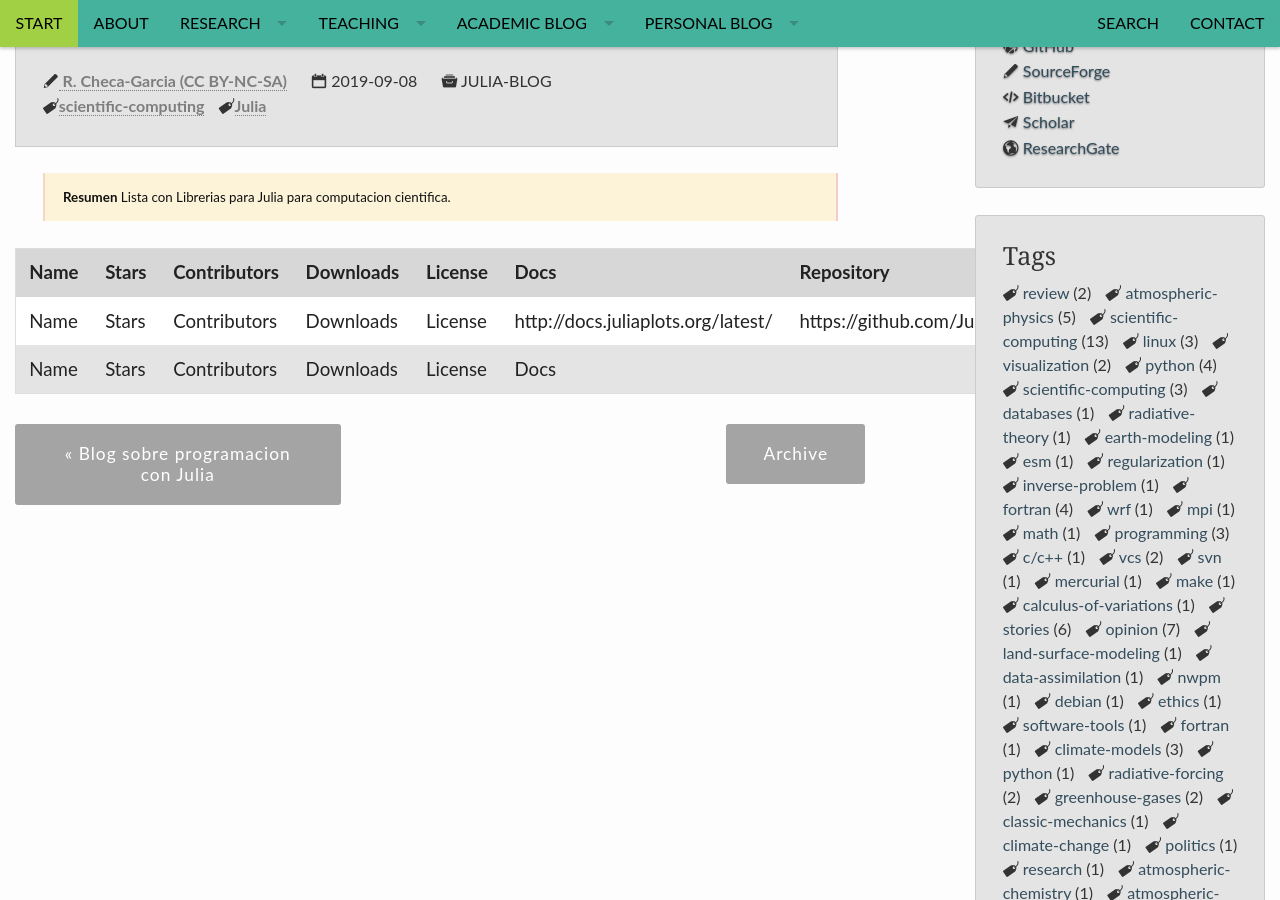
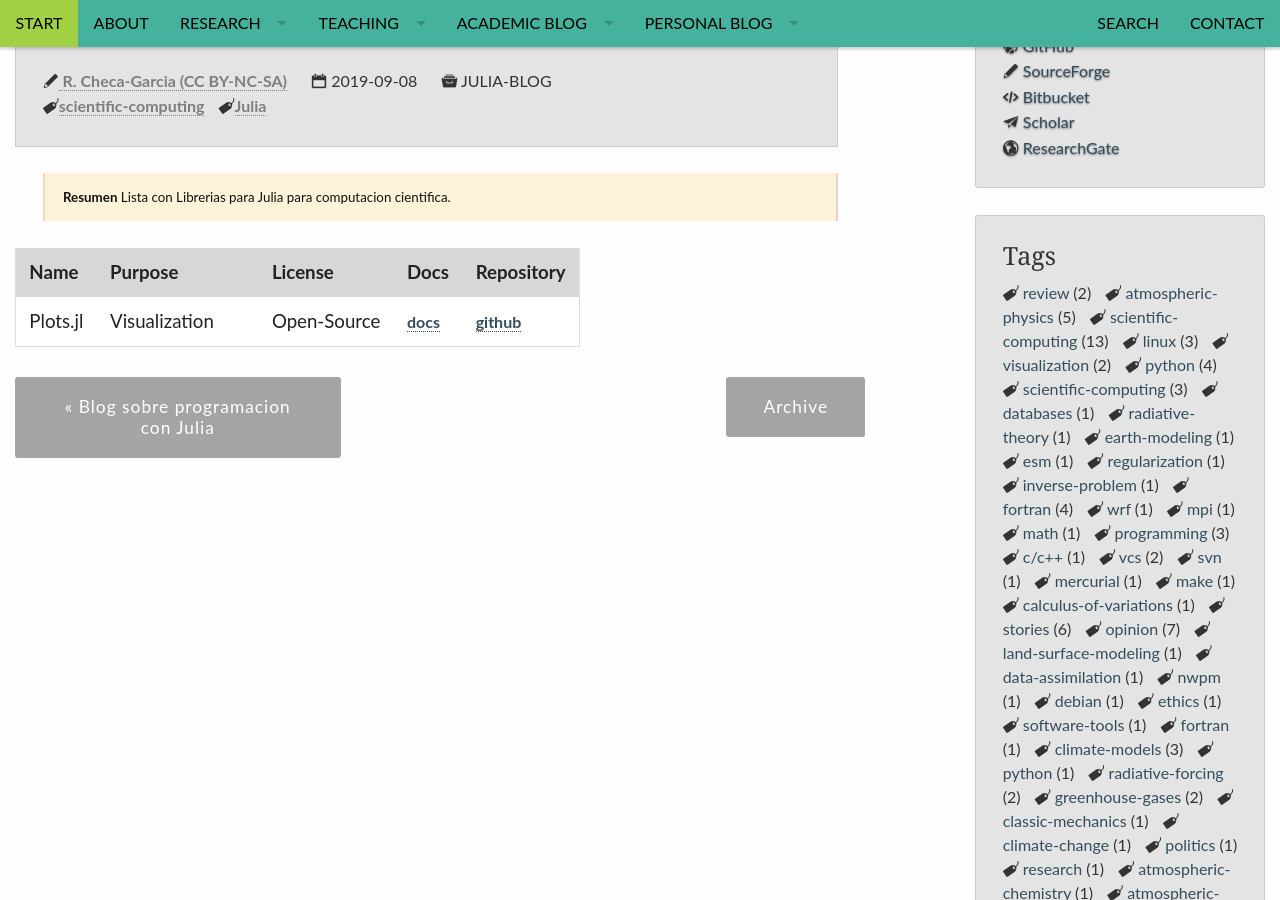
Before and after one commit to RCHG/rchg.github.io, a Jekyll site: the page built from _posts/2019-09-08-JuliaLibs.md, in a window 1280 px wide and 900 px high, scrolled down 350 px. Built offline with Jekyll 4.4.1, drawn with Linux system fonts in a browser that asks for light colours; nearby versions of some CDN libraries; comment, search, counter and statistics services are not loaded.

Commit message:
Update 2019-09-08-JuliaLibs.md

```diff
--- a/_posts/2019-09-08-JuliaLibs.md
+++ b/_posts/2019-09-08-JuliaLibs.md
@@ -19,7 +19,6 @@
 {:.smallblock}
 
 
-|Name 		| Stars 	| Contributors 	| Downloads 	|	License  |	Docs | Repository |
-| --------| ------- | ------------- | ----------- | -------- | ----- | ---------- |
-|Name 		| Stars 	| Contributors 	| Downloads 	|	License  |	http://docs.juliaplots.org/latest/ | https://github.com/JuliaPlots/Plots.jl |
-|Name 		| Stars 	| Contributors 	| Downloads 	|	License  |	Docs |
+| Name 		| Purpose            |             | License      |	Docs | Repository |
+| ----------| ------------------ | ----------- | ------------ | -----| ---------- |
+|Plots.jl 	| Visualization     |              | Open-Source  | [docs](http://docs.juliaplots.org/latest/) | [github](https://github.com/JuliaPlots/Plots.jl) |
```
